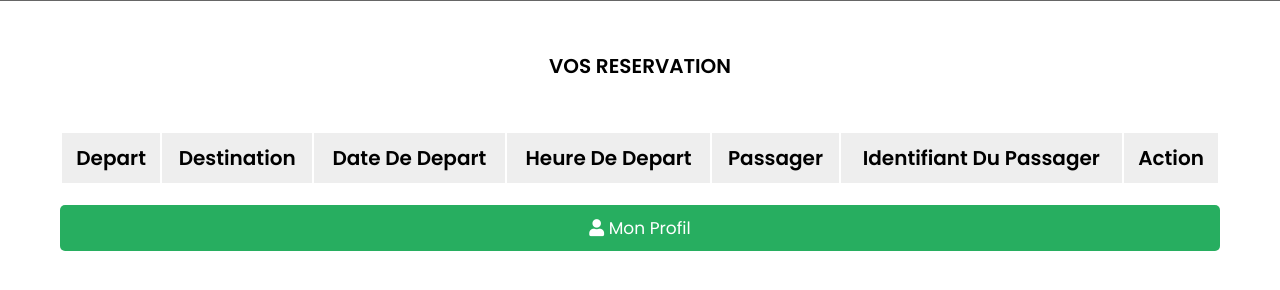
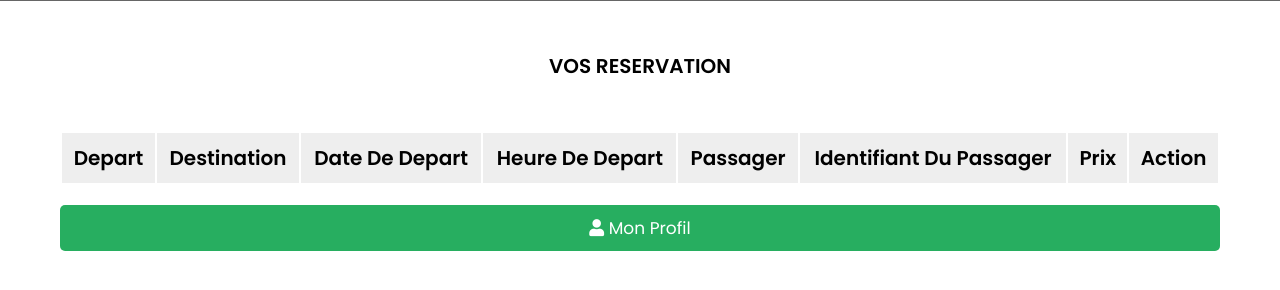
Before and after one commit to hlydia05/covoiturage, a PHP site: page /user_fct/consultation_reservation.php in a window 1280 px wide. Shown: the part 86-376 px from the top of the page. Run offline with PHP 8.4, Linux system fonts and the light colour scheme; data that the repository does not hold is empty.

Commit message:
Update consultation_reservation.php

```diff
--- a/user_fct/consultation_reservation.php
+++ b/user_fct/consultation_reservation.php
@@ -112,11 +112,16 @@ if(isset($_SESSION['email'])){
             <th>heure de depart</th>
             <th>passager</th>
             <th>identifiant du passager</th>
+            <th>prix</th>
             <th>action</th>
 
          </tr>
          </thead>
-         <?php  while($row = mysqli_fetch_assoc($result_reserv)){ ?>
+         <?php  while($row = mysqli_fetch_assoc($result_reserv)){
+             $select_PRIX = "SELECT * FROM trajet WHERE id_trajet='" . $row['trajet'] . "'";
+             $result_PRIX = mysqli_query($conn, $select_PRIX);
+             $row_prix = mysqli_fetch_assoc($result_PRIX)
+         ?>
          <tr>
                  <td> <?php echo  $row['depart'] ; ?></td>
                  <td> <?php echo  $row['destination'] ; ?></td>
@@ -124,6 +129,7 @@ if(isset($_SESSION['email'])){
                  <td> <?php echo  $row['heure_dep'] ; ?> </td>
                  <td> <?php echo  $row['nom_voyageur'] ; ?> </td>
                  <td> <?php echo  $row['user'] ; ?> </td>
+                 <td> <?php echo  $row_prix['prix'] ; ?> </td>
             <td>
 
               <a href="consultation_reservation.php?delete=<?php echo $row['id_reservation']; ?>" class="btn"> <i class="fas fa-trash"></i> annuller la reservation</a>
```
